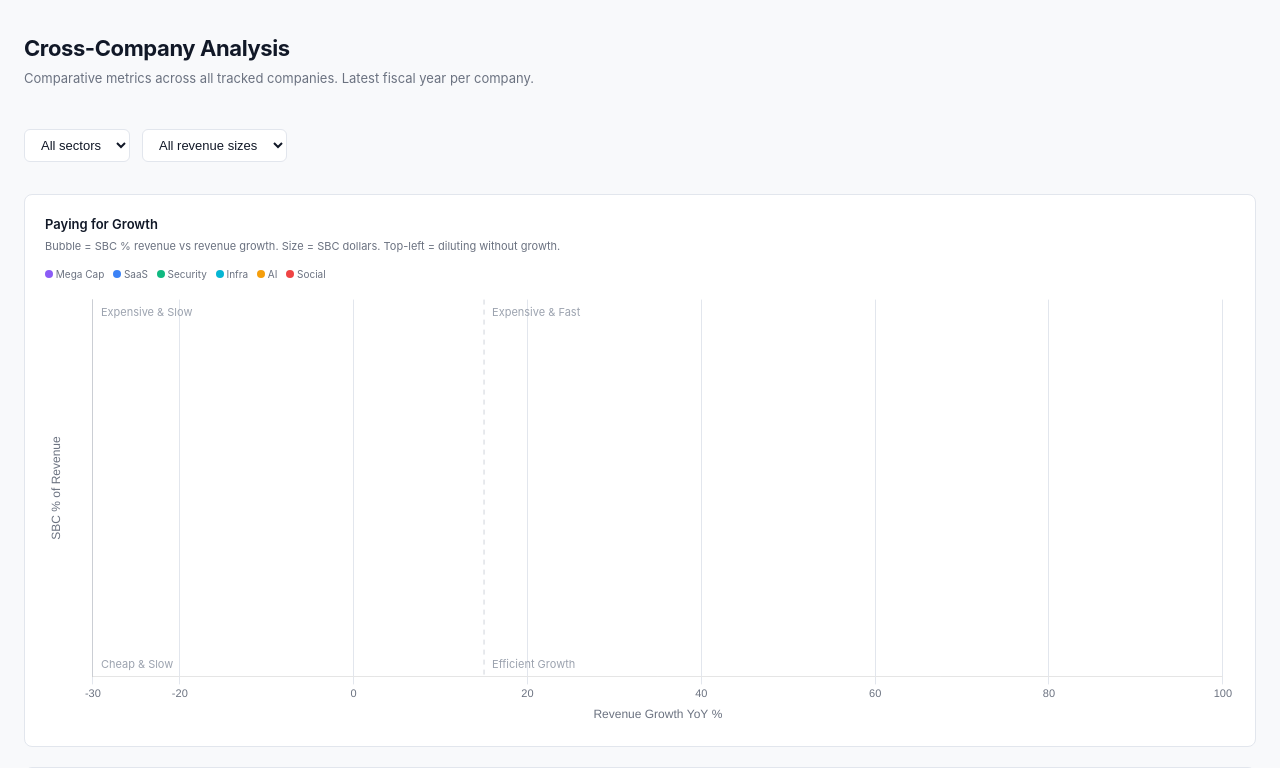
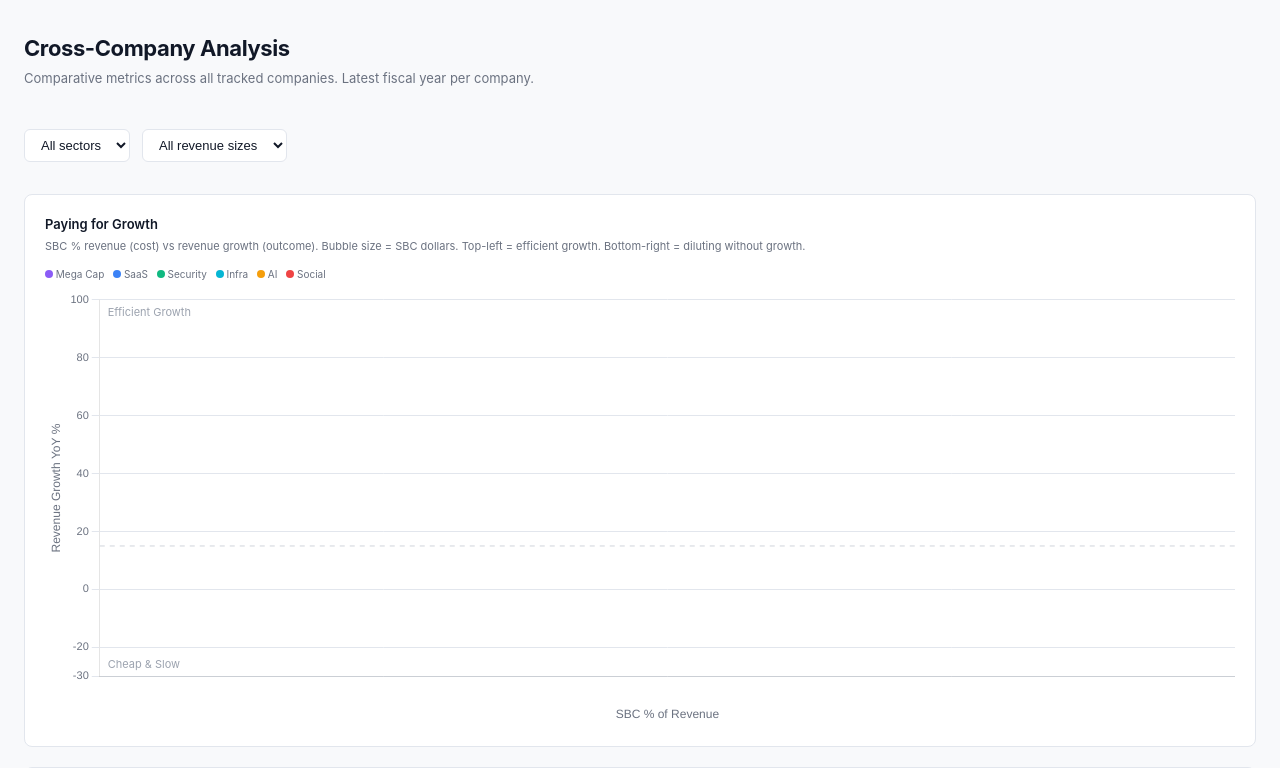
Before and after one commit to acsterne/sbc-tracker, a Flask app: page /analysis in a window 1280 px wide. Shown: the part 52-820 px from the top of the page. Run offline with Flask 3, Linux system fonts and the light colour scheme; data that the repository does not hold is empty; some libraries are stand-ins or nearby versions.

Commit message:
Swap axes on Paying for Growth scatter chart
X = SBC % Revenue (cost/input), Y = Revenue Growth (outcome).
Top-left = efficient growth, bottom-right = diluting without growth.
More intuitive: you read left-to-right as increasing cost, and
up as better outcome.

Co-Authored-By: Claude Opus 4.6 (1M context) <noreply@anthropic.com>

```diff
--- a/templates/analysis.html
+++ b/templates/analysis.html
@@ -34,7 +34,7 @@
 <div class="card" style="margin-bottom:20px;">
     <div style="font-weight:600;margin-bottom:4px;font-size:13px;">Paying for Growth</div>
     <div style="color:var(--muted);font-size:11px;margin-bottom:12px;">
-        Bubble = SBC % revenue vs revenue growth. Size = SBC dollars. Top-left = diluting without growth.
+        SBC % revenue (cost) vs revenue growth (outcome). Bubble size = SBC dollars. Top-left = efficient growth. Bottom-right = diluting without growth.
     </div>
     <div style="font-size:10px;color:var(--muted);margin-bottom:8px;">
         <span style="display:inline-block;width:8px;height:8px;border-radius:50%;background:#8b5cf6;"></span> Mega Cap
@@ -108,9 +108,8 @@ const axisStyle = { ticks: { color: '#6b7280', font: { size: 11 } }, grid: { col
 // ── Chart 1: Scatter — Paying for Growth ─────────────────────────────────────
 const scatterData = RAW.filter(d => d.sbc_pct_rev > 0 && d.growth !== null);
 
-// Dynamic Y max: cap at 45% or highest value * 1.15
+// X axis: SBC % Rev (the cost). Y axis: Revenue Growth (the outcome).
 const maxPct = Math.min(45, Math.max(...scatterData.map(d => d.sbc_pct_rev)) * 1.15);
-// X range: -30 to 100 (or higher if needed)
 const maxGrowth = Math.min(200, Math.max(100, Math.max(...scatterData.map(d => d.growth)) * 1.1));
 
 // Medians for quadrant dividers
@@ -137,8 +136,8 @@ new Chart(document.getElementById('scatterChart'), {
         datasets: scatterData.map(d => ({
             label: d.ticker,
             data: [{
-                x: Math.min(d.growth, maxGrowth),
-                y: Math.min(d.sbc_pct_rev, maxPct),
+                x: Math.min(d.sbc_pct_rev, maxPct),
+                y: Math.min(d.growth, maxGrowth),
                 r: bubbleR(d.sbc)
             }],
             backgroundColor: sectorColor(d.sector) + 'bb',
@@ -169,11 +168,11 @@ new Chart(document.getElementById('scatterChart'), {
         },
         scales: {
             x: { ...axisStyle,
+                 title: { display: true, text: 'SBC % of Revenue', color: '#6b7280' },
+                 min: 0, max: maxPct },
+            y: { ...axisStyle,
                  title: { display: true, text: 'Revenue Growth YoY %', color: '#6b7280' },
-                 min: -30, max: maxGrowth },
-            y: { ...axisStyle,
-                 title: { display: true, text: 'SBC % of Revenue', color: '#6b7280' },
-                 min: 0, max: maxPct }
+                 min: -30, max: maxGrowth }
         }
     },
     plugins: [{
@@ -183,19 +182,19 @@ new Chart(document.getElementById('scatterChart'), {
             const yAxis = chart.scales.y;
             ctx.save();
             // Quadrant shading
-            const xMid = xAxis.getPixelForValue(medGr);
-            const yMid = yAxis.getPixelForValue(medPct);
-            // Top-left: red shade
-            ctx.fillStyle = 'rgba(239,68,68,0.04)';
+            const xMid = xAxis.getPixelForValue(medPct);
+            const yMid = yAxis.getPixelForValue(medGr);
+            // Top-left: green (high growth, low SBC = efficient)
+            ctx.fillStyle = 'rgba(34,197,94,0.04)';
             ctx.fillRect(xAxis.left, yAxis.top, xMid - xAxis.left, yMid - yAxis.top);
-            // Top-right: yellow shade
+            // Top-right: yellow (high growth, high SBC = expensive growth)
             ctx.fillStyle = 'rgba(234,179,8,0.04)';
             ctx.fillRect(xMid, yAxis.top, xAxis.right - xMid, yMid - yAxis.top);
-            // Bottom-left: grey shade
+            // Bottom-left: grey (low growth, low SBC = cheap & slow)
             ctx.fillStyle = 'rgba(107,114,128,0.03)';
             ctx.fillRect(xAxis.left, yMid, xMid - xAxis.left, yAxis.bottom - yMid);
-            // Bottom-right: green shade
-            ctx.fillStyle = 'rgba(34,197,94,0.04)';
+            // Bottom-right: red (low growth, high SBC = worst)
+            ctx.fillStyle = 'rgba(239,68,68,0.04)';
             ctx.fillRect(xMid, yMid, xAxis.right - xMid, yAxis.bottom - yMid);
             // Divider lines
             ctx.strokeStyle = '#d1d5db';
@@ -208,10 +207,10 @@ new Chart(document.getElementById('scatterChart'), {
             ctx.font = '11px -apple-system, sans-serif';
             ctx.fillStyle = '#9ca3af';
             ctx.textAlign = 'left';
-            ctx.fillText('Expensive & Slow', xAxis.left + 8, yAxis.top + 16);
+            ctx.fillText('Efficient Growth', xAxis.left + 8, yAxis.top + 16);
             ctx.fillText('Expensive & Fast', xMid + 8, yAxis.top + 16);
             ctx.fillText('Cheap & Slow', xAxis.left + 8, yAxis.bottom - 8);
-            ctx.fillText('Efficient Growth', xMid + 8, yAxis.bottom - 8);
+            ctx.fillText('Expensive & Slow', xMid + 8, yAxis.bottom - 8);
             // Ticker labels — only on large bubbles
             ctx.font = 'bold 10px -apple-system, sans-serif';
             ctx.fillStyle = '#1f2937';
```
